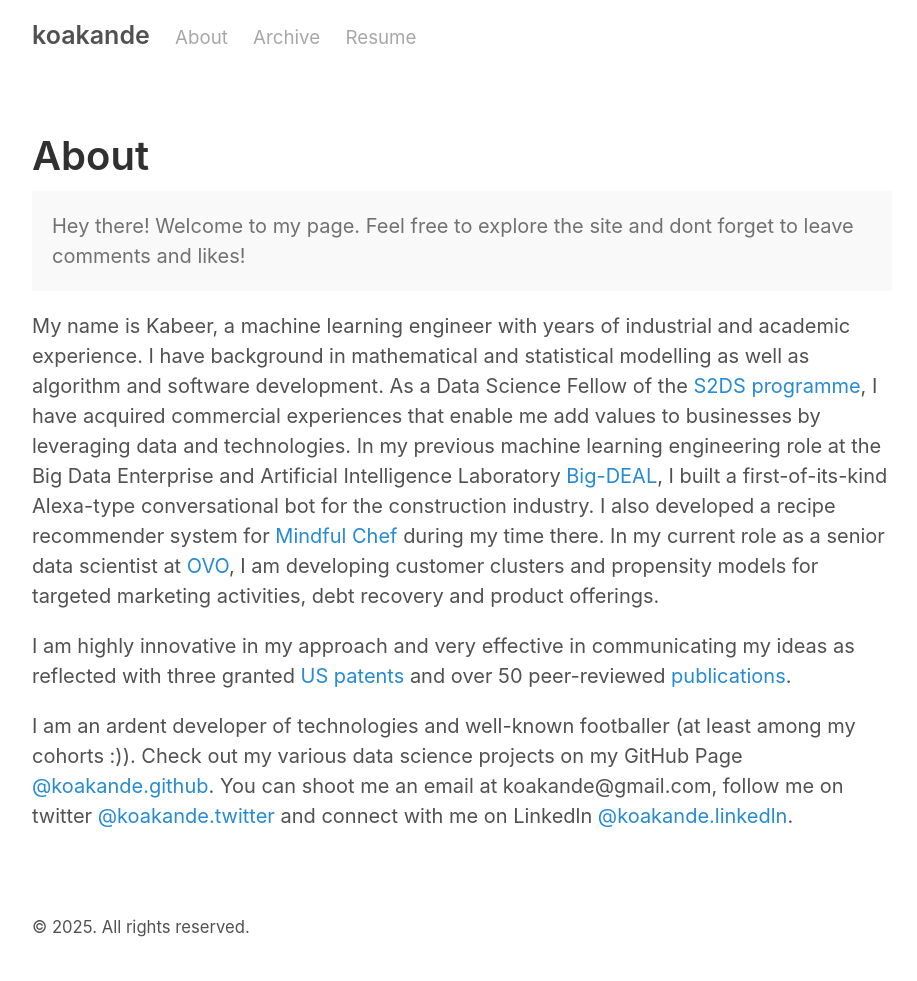
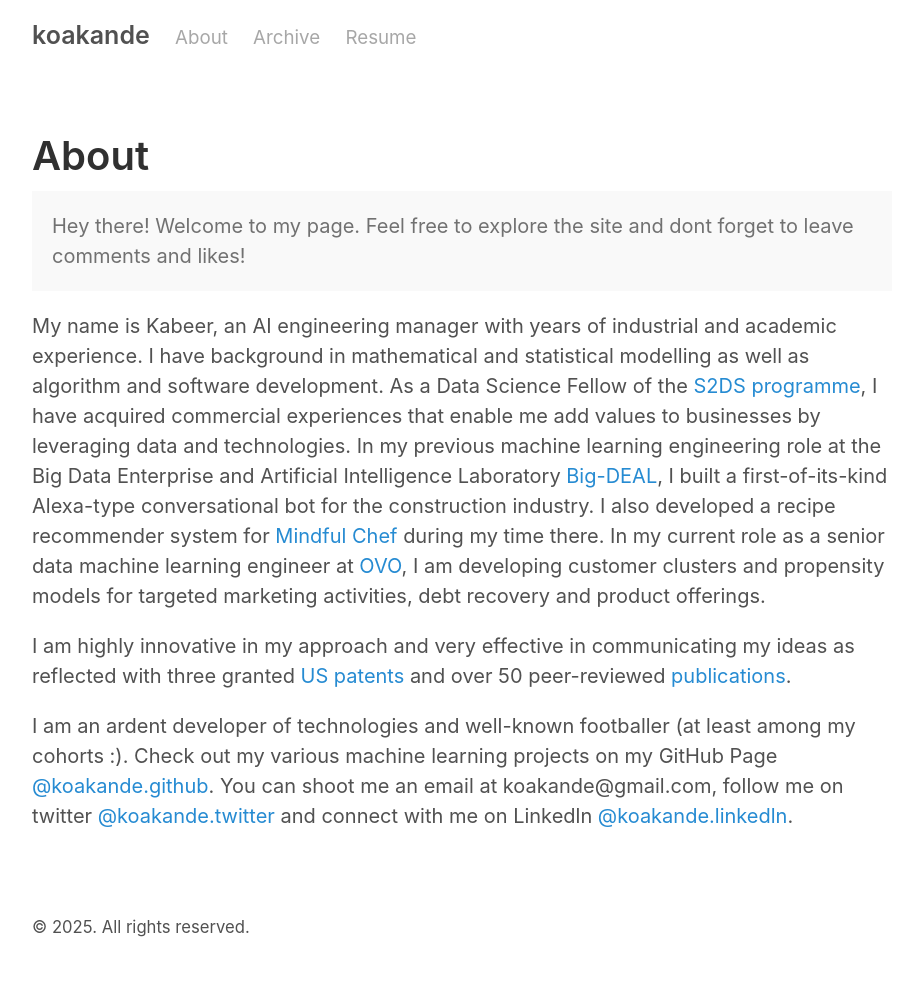
Before and after one commit to kbakande/kbakande.github.io, a Jekyll site: the page built from about.md, in a window 1280 px wide. Shown: the whole page, without its empty margins (178-1095 px from the left). Built offline with Jekyll 4.4.1, drawn with Linux system fonts in a browser that asks for light colours.

Commit message:
modify my about page

```diff
--- a/about.md
+++ b/about.md
@@ -7,8 +7,8 @@ title: About
   Hey there! Welcome to my page. Feel free to explore the site and dont forget to leave comments and likes!
 </p>
 
-My name is Kabeer, a machine learning engineer with years of industrial and academic experience. I have background in mathematical and statistical modelling as well as algorithm and software development. As a Data Science Fellow of the [S2DS programme](http://www.s2ds.org/), I have acquired commercial experiences that enable me add values to businesses by leveraging data and technologies. In my previous machine learning engineering role at the Big Data Enterprise and Artificial Intelligence Laboratory [Big-DEAL](https://www1.uwe.ac.uk/bl/research/big-deal.aspx), I built a first-of-its-kind Alexa-type conversational bot for the construction industry. I also developed a recipe recommender system for [Mindful Chef](https://www.mindfulchef.com/) during my time there. In my current role as a senior data scientist at [OVO](https://www.ovoenergy.com/), I am developing customer clusters and propensity models for targeted marketing activities, debt recovery and product offerings.
+My name is Kabeer, an AI engineering manager with years of industrial and academic experience. I have background in mathematical and statistical modelling as well as algorithm and software development. As a Data Science Fellow of the [S2DS programme](http://www.s2ds.org/), I have acquired commercial experiences that enable me add values to businesses by leveraging data and technologies. In my previous machine learning engineering role at the Big Data Enterprise and Artificial Intelligence Laboratory [Big-DEAL](https://www1.uwe.ac.uk/bl/research/big-deal.aspx), I built a first-of-its-kind Alexa-type conversational bot for the construction industry. I also developed a recipe recommender system for [Mindful Chef](https://www.mindfulchef.com/) during my time there. In my current role as a senior data machine learning engineer at [OVO](https://www.ovoenergy.com/), I am developing customer clusters and propensity models for targeted marketing activities, debt recovery and product offerings.
 
 I am highly innovative in my approach and very effective in communicating my ideas as reflected with three granted [US patents](https://uspto.report/company/Akande-Kabiru) and over 50 peer-reviewed [publications](https://scholar.google.co.uk/citations?user=PiWvuqYAAAAJ&hl=en).
 
- I am an ardent developer of technologies and well-known footballer (at least among my cohorts :)). Check out my various data science projects on my GitHub Page [@koakande.github](https://github.com/kbakande). You can shoot me an email at koakande@gmail.com, follow me on twitter [@koakande.twitter](https://twitter.com/koakande) and connect with me on Linkedln [@koakande.linkedln](https://www.linkedin.com/in/koakande/).
+ I am an ardent developer of technologies and well-known footballer (at least among my cohorts :). Check out my various machine learning projects on my GitHub Page [@koakande.github](https://github.com/kbakande). You can shoot me an email at koakande@gmail.com, follow me on twitter [@koakande.twitter](https://twitter.com/koakande) and connect with me on Linkedln [@koakande.linkedln](https://www.linkedin.com/in/koakande/).
```
